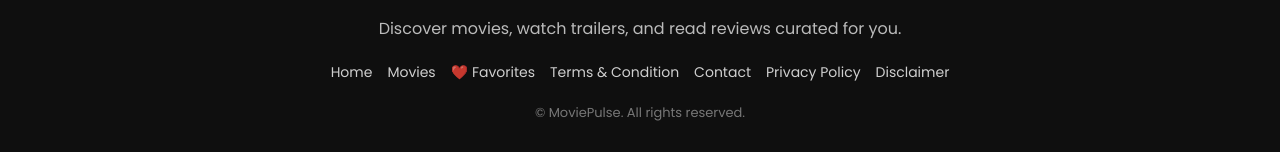
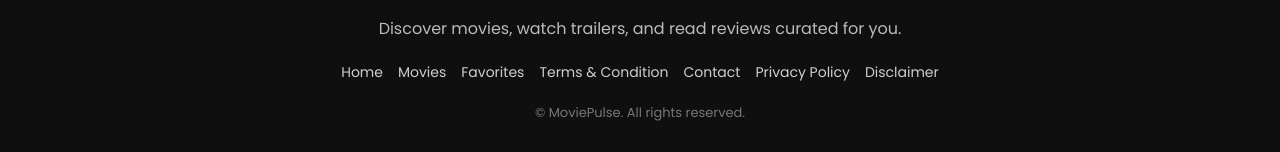
Before and after one commit to moviepulse79-lab/moviepulse, a plain HTML site: page privacy.html in a window 1280 px wide. Shown: the part 2602-2754 px from the top of the page. Drawn offline with Linux system fonts and the light colour scheme.

Commit message:
Update privacy.html

```diff
--- a/privacy.html
+++ b/privacy.html
@@ -428,7 +428,7 @@
       <a href="index.html">Home</a>
       <a href="poster.html">Movies</a>
         <a href="favorite.html">
-❤️ Favorites
+Favorites
 </a>
        <a href="terms.html">Terms & Condition</a>
       <a href="contact.html">Contact</a>
```
